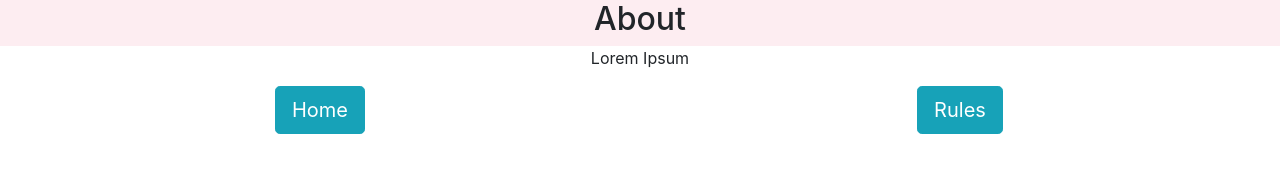
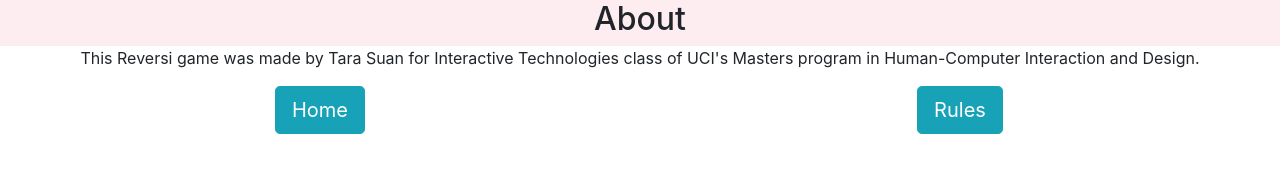
Before and after one commit to suantuci/reversi, a website: page public/about.html in a window 1280 px wide. Drawn offline with nearby package versions, Linux system fonts and the light colour scheme.

Commit message:
updating about copy

```diff
--- a/public/about.html
+++ b/public/about.html
@@ -24,7 +24,7 @@
         </div>
         <div class="row">
           <div class="col">
-            <p>Lorem Ipsum</p>
+            <p>This Reversi game was made by Tara Suan for Interactive Technologies class of UCI's Masters program in Human-Computer Interaction and Design.</p>
           </div>
         </div>
         <div class="row">
```
